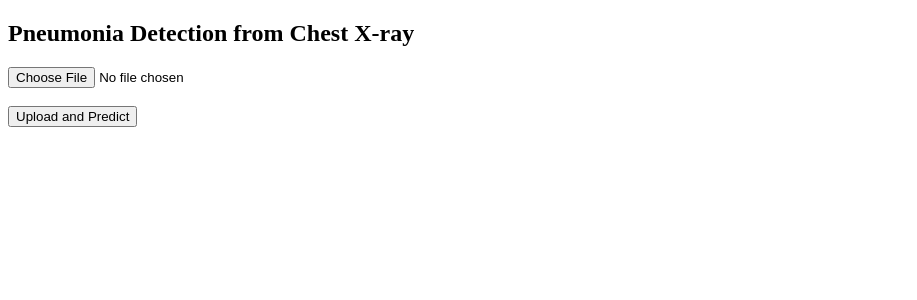
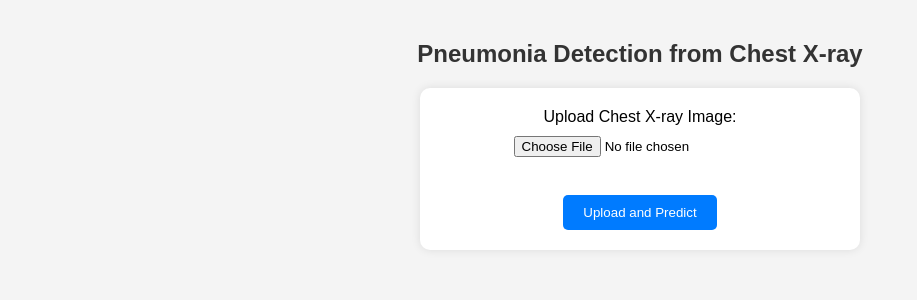
Before and after one commit to NavinG-03/pneumonia-detection-using-x-ray-image-, a Flask app: page / in a window 1280 px wide. Shown: the top 300 px of the page, without its empty margins (0-917 px from the left). Run offline with Flask 3, Linux system fonts and the light colour scheme.

Commit message:
Update index.html

```diff
--- a/templates/index.html
+++ b/templates/index.html
@@ -1,18 +1,75 @@
 <!DOCTYPE html>
-<html>
+<html lang="en">
 <head>
+    <meta charset="UTF-8">
     <title>Pneumonia Detector</title>
+    <style>
+        body {
+            font-family: Arial, sans-serif;
+            margin: 40px;
+            background-color: #f4f4f4;
+            text-align: center;
+        }
+
+        h2 {
+            color: #333;
+        }
+
+        form {
+            margin: 20px auto;
+            padding: 20px;
+            background: #ffffff;
+            border-radius: 10px;
+            width: 400px;
+            box-shadow: 0 0 10px rgba(0,0,0,0.1);
+        }
+
+        input[type="file"] {
+            margin-top: 10px;
+        }
+
+        input[type="submit"] {
+            margin-top: 20px;
+            padding: 10px 20px;
+            background-color: #007bff;
+            color: white;
+            border: none;
+            border-radius: 5px;
+            cursor: pointer;
+        }
+
+        input[type="submit"]:hover {
+            background-color: #0056b3;
+        }
+
+        .result {
+            margin-top: 30px;
+            font-size: 1.2em;
+            color: #222;
+        }
+
+        .result img {
+            margin-top: 10px;
+            border: 2px solid #ccc;
+            border-radius: 10px;
+            width: 300px;
+        }
+    </style>
 </head>
 <body>
     <h2>Pneumonia Detection from Chest X-ray</h2>
+
     <form action="/predict" method="post" enctype="multipart/form-data">
+        <label for="file">Upload Chest X-ray Image:</label><br>
         <input type="file" name="file" required><br><br>
         <input type="submit" value="Upload and Predict">
     </form>
 
     {% if result %}
-        <h3>Prediction: {{ result }}</h3>
-        <img src="{{ img_path }}" width="300">
+        <div class="result">
+            <h3>Prediction Result: <span style="color: green;">{{ result }}</span></h3>
+            <img src="{{ img_path }}" alt="Uploaded X-ray">
+        </div>
     {% endif %}
 </body>
 </html>
```
